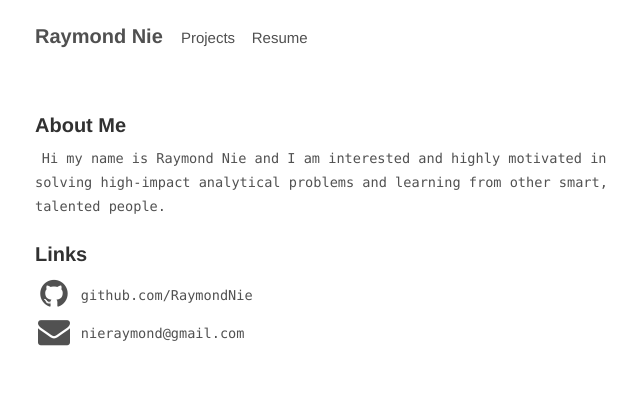
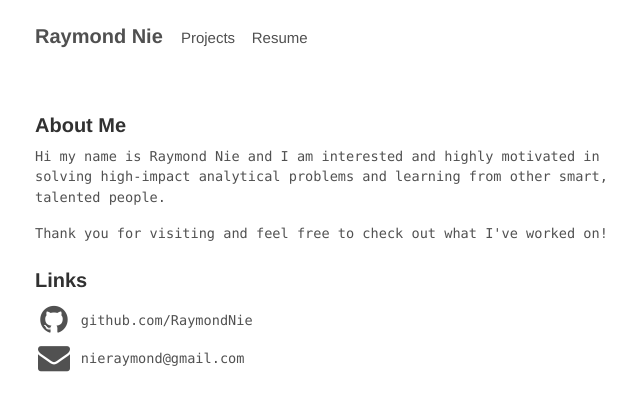
Before and after one commit to RaymondNie/raymondnie.github.io, a Jekyll site: the page built from index.html, in a window 1280 px wide. Shown: the top 411 px of the page, without its empty margins (301-941 px from the left). Built offline with Jekyll 4.4.1, drawn with Linux system fonts in a browser that asks for light colours.

Commit message:
updated projects

```diff
--- a/css/style.scss
+++ b/css/style.scss
@@ -69,6 +69,8 @@
 p {
   margin-top: 0;
   margin-bottom: 1rem;
+  font-family: $code-font-family;
+  font-size: 85%;
 }
 
 strong {
--- a/index.html
+++ b/index.html
@@ -5,7 +5,9 @@
 <link rel="stylesheet" href="{{ site.baseurl }}/css/font-awesome-4.7.0/css/font-awesome.min.css">
 
 <h3>About Me</h3>
-<code>Hi my name is Raymond Nie and I am interested and highly motivated in solving high-impact analytical problems and learning from other smart, talented people.</code>
+<p>Hi my name is Raymond Nie and I am interested and highly motivated in solving high-impact analytical problems and learning from other smart, talented people.</p>
+<p>Thank you for visiting and feel free to check out what I've worked on!</p>
+
 <h3>Links</h3>
 <table>
   	<tr>
--- a/projects.html
+++ b/projects.html
@@ -10,9 +10,9 @@
 	</video>
 	<br>
 
-	<div align=left><code>Developed an app using Tesseract Optical Character Recognition API that highlights any given word on a photo that the user takes.</code></div>
+	<div align=left><p>Ever want to use ctrl-f in real life on pages with lots of text? Textfinder is an application that does exactly that! This was developed for U of T Hacks 2016 and placed top 10 among all projects.</p></div>
     </div>
-
+    <br>
     <div align=center>
 	<h3>Pigment</h3>
 	<div class="post-date">May 2016</div>
@@ -20,5 +20,5 @@
 		<source src="{{ site.baseurl }}/assets/ColourBounce.mp4" type="video/mp4">
 	</video>
 	<br>
-	<div align=left><code>Developed an independent video game side project named “Pigment” using Java on Android Studio.</code></div>
+	<div align=left><p>How high can you get in this simple phone game?  Tap to change the screen color, platforms of the same color will dissapear with the background but other platforms of different colors may appear!</p></div>
     </div>
```
Also changed, not shown: 1 other file.
